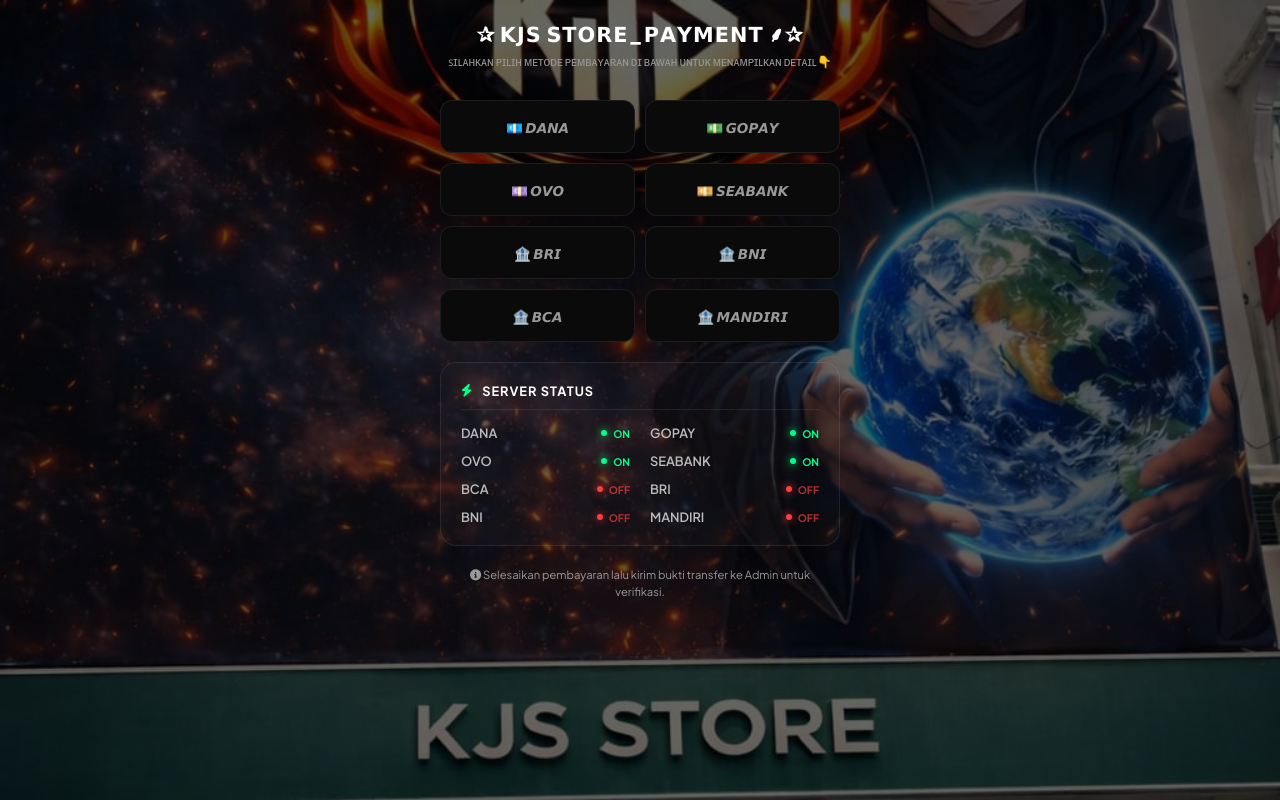
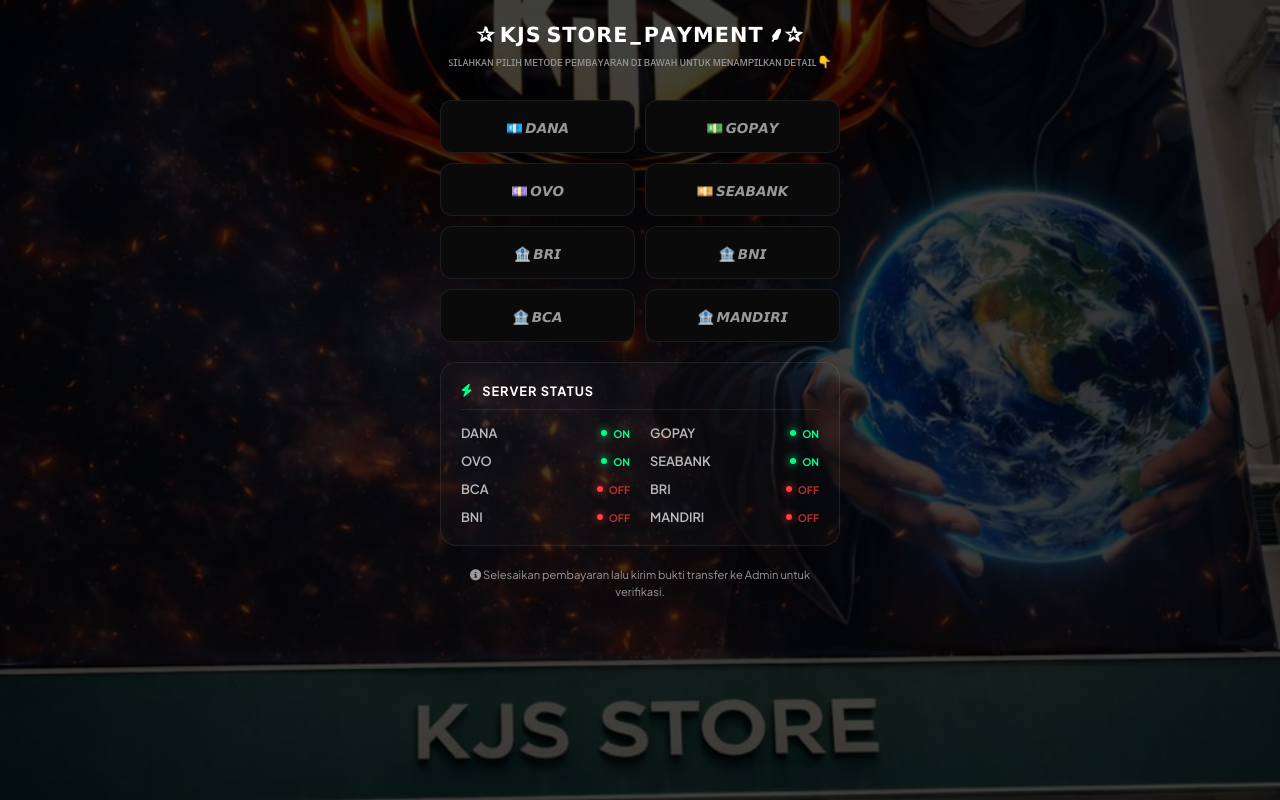
Before and after one commit to kjsstore/payment-kjs, a plain HTML site: page payment/index.html in a window 1280 px wide. Drawn offline with Linux system fonts and the light colour scheme.

Commit message:
Add files via upload

```diff
--- a/payment/index.html
+++ b/payment/index.html
@@ -37,7 +37,7 @@
     content: "";
     position: fixed;
     inset: 0;
-    background: rgba(0,0,0,0.6);
+    background: rgba(0,0,0,0.75);
     z-index: -1;
 }
 
```
